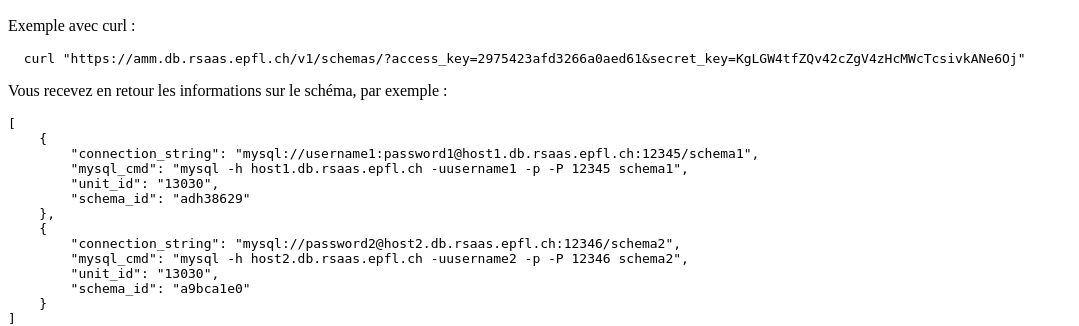
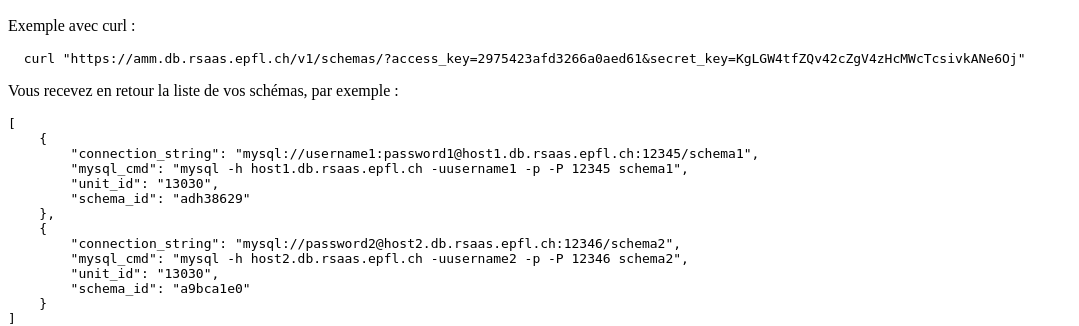
Before and after one commit to epfl-si/amm, a Django app: page / in a window 1280 px wide. Shown: the part 1024-1350 px from the top of the page, without its empty margins (0-1079 px from the left). Run offline with Django 3.2, Linux system fonts and the light colour scheme.

Commit message:
- improved the doc

```diff
--- a/src/api/templates/index.html
+++ b/src/api/templates/index.html
@@ -126,7 +126,7 @@
 </pre>
 
 <p>
-  Vous recevez en retour les informations sur le schéma, par exemple :
+  Vous recevez en retour la liste de vos schémas, par exemple :
 </p>
 
 <pre>
```
